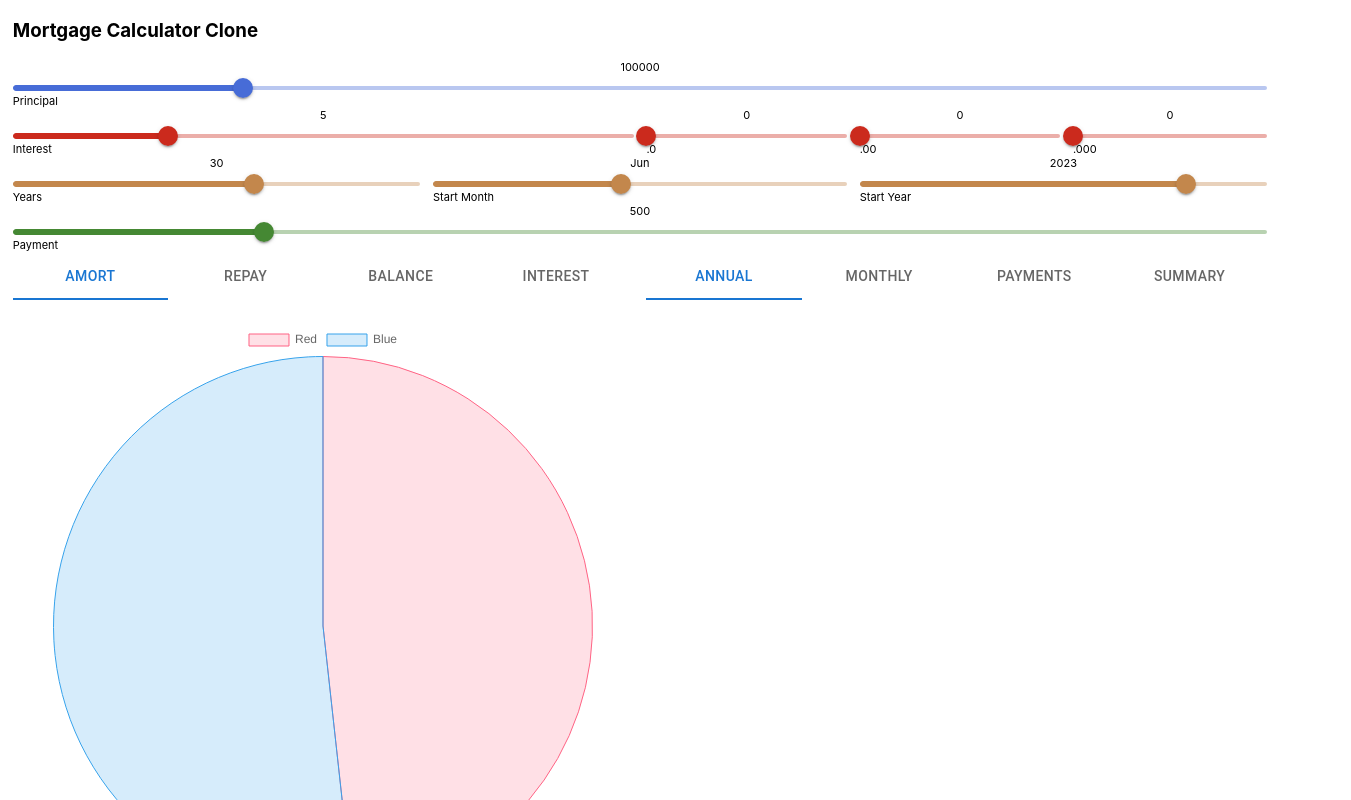
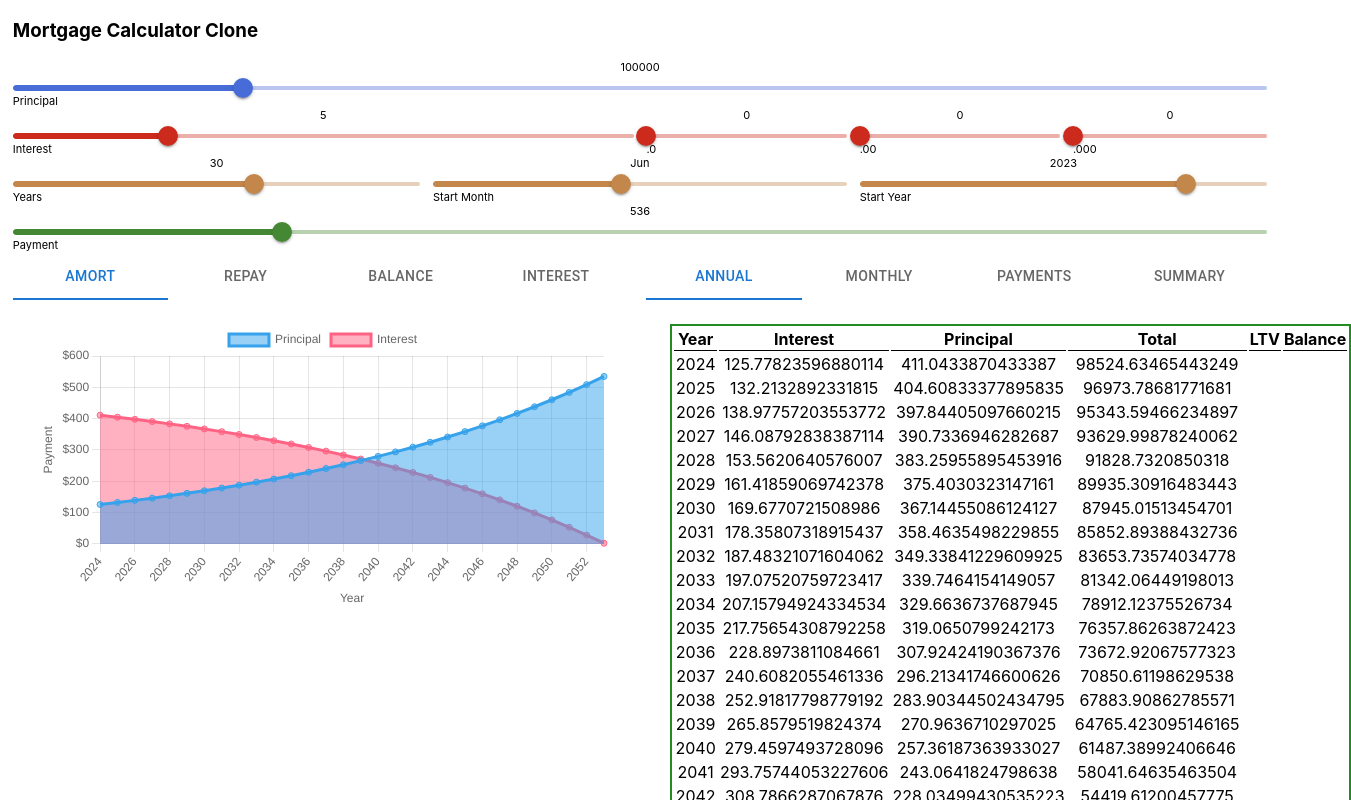
Before and after one commit to jhoots40/mortgage_app, a React (Create React App) app: page / in a window 1280 px wide. Shown: the top 800 px of the page, 1351 px wide, since content can reach past the window. Built offline with nearby package versions, Linux system fonts and the light colour scheme.

Commit message:
refactored code, added first table

```diff
--- /dev/null
+++ b/src/components/AmortChart.js
@@ -0,0 +1,73 @@
+import React from "react";
+import { Line } from "react-chartjs-2";
+import {
+  Chart as ChartJS,
+  CategoryScale,
+  LinearScale,
+  PointElement,
+  LineElement,
+  Title,
+  Tooltip,
+  Filler,
+  Legend,
+} from "chart.js";
+
+ChartJS.register(
+  CategoryScale,
+  LinearScale,
+  PointElement,
+  LineElement,
+  Title,
+  Tooltip,
+  Filler,
+  Legend
+);
+
+function AmortChart({ mortgage }) {
+  let data2 = {
+    labels: mortgage.map((i) => i.id),
+    datasets: [
+      {
+        fill: true,
+        label: "Principal",
+        data: mortgage.map((i) => i.prin_payment),
+        borderColor: "rgb(53, 162, 235)",
+        backgroundColor: "rgba(53, 162, 235, 0.5)",
+      },
+      {
+        fill: true,
+        label: "Interest",
+        data: mortgage.map((i) => i.int_payment),
+        borderColor: "rgba(255, 99, 132, 1)",
+        backgroundColor: "rgba(255, 99, 132, 0.5)",
+      },
+    ],
+  };
+
+  let options = {
+    scales: {
+      x: {
+        title: {
+          display: true,
+          text: "Year",
+        },
+      },
+      y: {
+        title: {
+          display: true,
+          text: "Payment",
+        },
+        ticks: {
+          // Include a dollar sign in the ticks
+          callback: function (value, index, ticks) {
+            return "$" + value;
+          },
+        },
+      },
+    },
+  };
+
+  return <Line data={data2} options={options} />;
+}
+
+export default AmortChart;
--- /dev/null
+++ b/src/components/AnnualTable.css
@@ -0,0 +1,21 @@
+.my-table {
+  width: 100%;
+  height: 100vh;
+  display: flex;
+  justify-content: center;
+  align-items: center;
+}
+
+table {
+  border: 2px solid forestgreen;
+  width: 100%;
+  height: 200px;
+}
+
+th {
+  border-bottom: 1px solid black;
+}
+
+td {
+  text-align: center;
+}
--- /dev/null
+++ b/src/components/AnnualTable.js
@@ -0,0 +1,31 @@
+import React from "react";
+import "./AnnualTable.css";
+
+function AnnualTable({ mortgage }) {
+  return (
+    <div className="App">
+      <table>
+        <tr>
+          <th>Year</th>
+          <th>Interest</th>
+          <th>Principal</th>
+          <th>Total</th>
+          <th>LTV</th>
+          <th>Balance</th>
+        </tr>
+        {mortgage.map((val, key) => {
+          return (
+            <tr key={key}>
+              <td>{val.id}</td>
+              <td>{val.prin_payment}</td>
+              <td>{val.int_payment}</td>
+              <td>{val.remaining}</td>
+            </tr>
+          );
+        })}
+      </table>
+    </div>
+  );
+}
+
+export default AnnualTable;
--- /dev/null
+++ b/src/components/BalanceChart.js
@@ -0,0 +1,67 @@
+import React from "react";
+import { Line } from "react-chartjs-2";
+import {
+  Chart as ChartJS,
+  CategoryScale,
+  LinearScale,
+  PointElement,
+  LineElement,
+  Title,
+  Tooltip,
+  Filler,
+  Legend,
+} from "chart.js";
+
+ChartJS.register(
+  CategoryScale,
+  LinearScale,
+  PointElement,
+  LineElement,
+  Title,
+  Tooltip,
+  Filler,
+  Legend
+);
+
+function BalanceChart({ mortgage }) {
+  let data = {
+    labels: mortgage.map((i) => i.id),
+    datasets: [
+      {
+        fill: true,
+        label: "Remaining Principal",
+        data: mortgage.map((i) => i.remaining),
+        borderColor: "rgb(53, 162, 235)",
+        backgroundColor: "rgba(53, 162, 235, 0.5)",
+      },
+    ],
+  };
+
+  let options = {
+    scales: {
+      x: {
+        title: {
+          display: true,
+          text: "Year",
+        },
+      },
+      y: {
+        title: {
+          display: true,
+          text: "Payment",
+        },
+        ticks: {
+          // Include a dollar sign in the ticks
+          callback: function (value, index, ticks) {
+            return Number(value / 1000) + "K";
+          },
+        },
+        min: 0,
+      },
+    },
+  };
+
+  return <Line data={data} options={options}></Line>;
+}
+
+export default BalanceChart;
--- a/src/components/ChartTabs.css
+++ b/src/components/ChartTabs.css
@@ -1,11 +1,11 @@
 .left-tabs {
-    width: 48.5%;
-    float: left;
-    padding: 0px 0.5% 0px 1%;
+  width: 48.5%;
+  float: left;
+  margin: 0px 0.5% 0px 1%;
 }
 
 .right-tabs {
-    width: 48.5%;
-    float: left;
-    padding: 0px 1% 0px 0.5%;
+  width: 48.5%;
+  float: left;
+  margin: 0px 1% 0px 0.5%;
 }
--- a/src/components/ChartTabs.js
+++ b/src/components/ChartTabs.js
@@ -5,54 +5,22 @@ import TabPanel from "@mui/lab/TabPanel";
 import { useState, useEffect } from "react";
 import Tabs from "@mui/material/Tabs";
 import "./ChartTabs.css";
-import { faker } from "@faker-js/faker";
-import { useSelector } from "react-redux";
-import {
-  Chart as ChartJS,
-  ArcElement,
-  Tooltip,
-  Legend,
-  CategoryScale,
-  LinearScale,
-  PointElement,
-  LineElement,
-  Title,
-  Filler,
-} from "chart.js";
-import { Pie, Line } from "react-chartjs-2";
-
-ChartJS.register(
-  ArcElement,
-  Tooltip,
-  Legend,
-  CategoryScale,
-  LinearScale,
-  PointElement,
-  LineElement,
-  Title,
-  Filler
-);
-
-const labels = ["January", "February", "March", "April", "May", "June", "July"];
-
-export const data2 = {
-  labels,
-  datasets: [
-    {
-      fill: true,
-      label: "Dataset 2",
-      data: labels.map(() => faker.datatype.number({ min: 0, max: 1000 })),
-      borderColor: "rgb(53, 162, 235)",
-      backgroundColor: "rgba(53, 162, 235, 0.5)",
-    },
-  ],
-};
+import { useSelector, useDispatch } from "react-redux";
+import PieChart from "./PieChart";
+import AmortChart from "./AmortChart";
+import BalanceChart from "./BalanceChart";
+import InterestChart from "./InterestChart";
+import AnnualTable from "./AnnualTable";
+import { actions } from "../store";
 
 function ChartTabs() {
+  const dispatch = useDispatch();
   const [selectLeft, setSelectLeft] = useState(0);
   const [selectRight, setSelectRight] = useState(0);
   const [interestPaid, setInterestPaid] = useState(0);
   const [principalPaid, setPrincipalPaid] = useState(0);
+  const [mortgage, setMortgage] = useState([]);
+  const [totInterest, setTotInterest] = useState(0);
 
   const principal = useSelector((state) => state.principal);
   const years = useSelector((state) => state.years);
@@ -60,19 +28,6 @@ function ChartTabs() {
   const int_tens = useSelector((state) => state.int_tens);
   const int_hund = useSelector((state) => state.int_hund);
   const int_thou = useSelector((state) => state.int_thou);
-
-  let data = {
-    labels: ["Red", "Blue"],
-    datasets: [
-      {
-        label: "# of Votes",
-        data: [interestPaid, principalPaid],
-        backgroundColor: ["rgba(255, 99, 132, 0.2)", "rgba(54, 162, 235, 0.2)"],
-        borderColor: ["rgba(255, 99, 132, 1)", "rgba(54, 162, 235, 1)"],
-        borderWidth: 1,
-      },
-    ],
-  };
 
   useEffect(() => {
     // Function to run when any of the state values change
@@ -83,16 +38,20 @@ function ChartTabs() {
       Number(int_thou / 1000);
     totalInterest /= 100;
 
+    setTotInterest(totalInterest);
+
     let monthlyInterestRate = totalInterest / 12;
     let numberOfPayments = years * 12;
     let monthlyPaymentCalc =
       (principal * monthlyInterestRate) /
       (1 - Math.pow(1 + monthlyInterestRate, -numberOfPayments));
     let remainingPrincipal = principal;
-    console.log(monthlyPaymentCalc);
+    dispatch(actions.setPayment(parseInt(monthlyPaymentCalc)));
 
     let totInterest = 0;
     let totPrincipal = 0;
+
+    let mortgageInfo = [];
 
     for (let i = 1; i <= numberOfPayments; i++) {
       let interestPayment = remainingPrincipal * monthlyInterestRate;
@@ -100,22 +59,22 @@ function ChartTabs() {
       let principalPayment = monthlyPaymentCalc - interestPayment;
       totPrincipal += principalPayment;
       remainingPrincipal -= principalPayment;
-      /*console.log(
-        "Payment " +
-          i +
-          " - Principal: $" +
-          Math.round(principalPayment * 100) / 100 +
-          ", Interest: $" +
-          Math.round(interestPayment * 100) / 100 +
-          ", Remaining Principal: $" +
-          Math.round(remainingPrincipal * 100) / 100 +
-          "."
-      );*/
+
+      if (i % 12 === 0) {
+        let toAdd = {
+          id: i / 12 + 2023,
+          prin_payment: principalPayment,
+          int_payment: interestPayment,
+          remaining: remainingPrincipal,
+        };
+        mortgageInfo.push(toAdd);
+      }
     }
 
-    setInterestPaid(totInterest);
-    setPrincipalPaid(totPrincipal);
-  }, [principal, years, interest, int_tens, int_hund, int_thou]);
+    setInterestPaid((totInterest / (totInterest + totPrincipal)) * 100);
+    setPrincipalPaid((totPrincipal / (totInterest + totPrincipal)) * 100);
+    setMortgage(mortgageInfo);
+  }, [principal, years, interest, int_tens, int_hund, int_thou, dispatch]);
 
   const handleLeft = (event, newValue) => {
     setSelectLeft(newValue);
@@ -141,16 +100,27 @@ function ChartTabs() {
             <Tab label="Interest" value={3} />
           </Tabs>
           <TabPanel value={0}>
-            <Pie data={data}></Pie>
+            <AmortChart mortgage={mortgage}></AmortChart>
           </TabPanel>
           <TabPanel value={1}>
-            <Line data={data2} />
+            <PieChart
+              interestPaid={interestPaid}
+              principalPaid={principalPaid}
+            ></PieChart>
           </TabPanel>
-          <TabPanel value={2}>Item Three</TabPanel>
-          <TabPanel value={3}>Item Four</TabPanel>
+          <TabPanel value={2}>
+            <BalanceChart mortgage={mortgage}></BalanceChart>
+          </TabPanel>
+          <TabPanel value={3}>
+            <InterestChart
+              interest={totInterest}
+              years={mortgage.map((i) => i.id)}
+            ></InterestChart>
+          </TabPanel>
         </TabContext>
       </div>
       <div className="right-tabs">
+        <TabContext value={selectRight}>
           <Tabs
             value={selectRight}
             onChange={handleRight}
@@ -162,6 +132,13 @@ function ChartTabs() {
             <Tab label="Payments" />
             <Tab label="Summary" />
           </Tabs>
+          <TabPanel value={0}>
+            <AnnualTable mortgage={mortgage}></AnnualTable>
+          </TabPanel>
+          <TabPanel value={1}></TabPanel>
+          <TabPanel value={2}></TabPanel>
+          <TabPanel value={3}></TabPanel>
+        </TabContext>
       </div>
     </>
   );
--- /dev/null
+++ b/src/components/InterestChart.js
@@ -0,0 +1,63 @@
+import React from "react";
+
+import {
+  Chart as ChartJS,
+  CategoryScale,
+  LinearScale,
+  PointElement,
+  LineElement,
+  Title,
+  Tooltip,
+  Legend,
+} from "chart.js";
+import { Line } from "react-chartjs-2";
+
+ChartJS.register(
+  CategoryScale,
+  LinearScale,
+  PointElement,
+  LineElement,
+  Title,
+  Tooltip,
+  Legend
+);
+
+function InterestChart({ interest, years }) {
+  let data = {
+    labels: years,
+    datasets: [
+      {
+        label: "Remaining Principal",
+        data: years.map(() => interest),
+        borderColor: "rgba(255, 99, 132, 1)",
+        backgroundColor: "rgba(255, 99, 132, 0.5)",
+      },
+    ],
+  };
+
+  let options = {
+    scales: {
+      x: {
+        title: {
+          display: true,
+          text: "Year",
+        },
+      },
+      y: {
+        title: {
+          display: true,
+          text: "Payment",
+        },
+        min: 0,
+      },
+    },
+  };
+
+  return (
+    <>
+      <Line data={data} options={options}></Line>
+    </>
+  );
+}
+
+export default InterestChart;
--- /dev/null
+++ b/src/components/PieChart.js
@@ -0,0 +1,24 @@
+import React from "react";
+import { Pie } from "react-chartjs-2";
+import { Chart as ChartJS, ArcElement, Tooltip, Legend } from "chart.js";
+
+ChartJS.register(ArcElement, Tooltip, Legend);
+
+function PieChart({ interestPaid, principalPaid }) {
+  let data = {
+    labels: ["Interest", "Principal"],
+    datasets: [
+      {
+        label: "Percentage Paid",
+        data: [interestPaid, principalPaid],
+        backgroundColor: ["rgba(255, 99, 132, 0.2)", "rgba(54, 162, 235, 0.2)"],
+        borderColor: ["rgba(255, 99, 132, 1)", "rgba(54, 162, 235, 1)"],
+        borderWidth: 1,
+      },
+    ],
+  };
+
+  return <Pie data={data} />;
+}
+
+export default PieChart;
--- a/src/components/Sliders.js
+++ b/src/components/Sliders.js
@@ -164,7 +164,8 @@ function Sliders() {
       <div className="principal">
         <p align="center">{payment}</p>
         <Slider
-          defaultValue={500}
+          defaultValue={payment}
+          value={payment}
           min={0}
           max={2500}
           valueLabelDisplay="off"
```
Also changed, not shown: 1 other file (tests, documents, lock files or other folders). Lines whose indentation alone changed are shown as unchanged.
